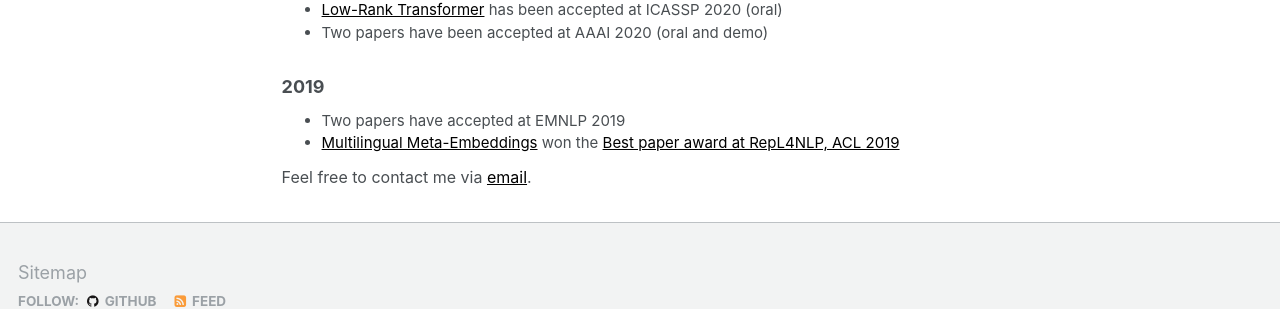
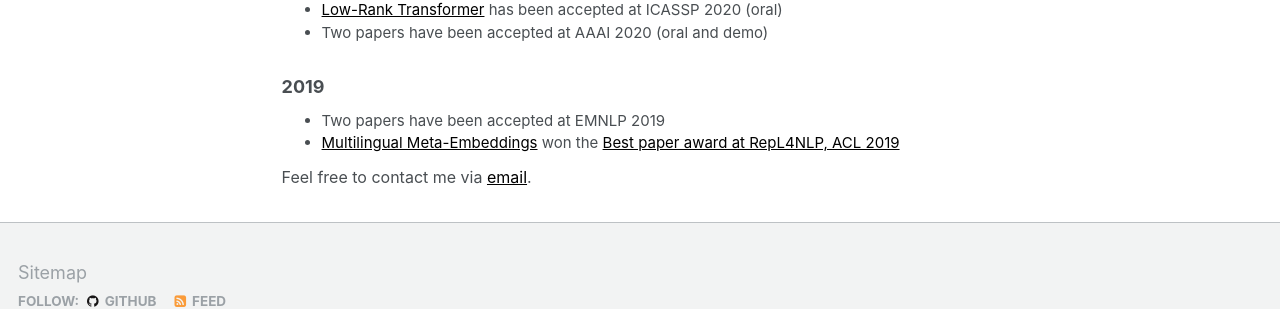
Before and after one commit to gentaiscool/gentaiscool.github.io, a Jekyll site: the page built from _pages/about.md, in a window 1280 px wide and 1112 px high. Shown: the part 734-1043 px from the top of the window. Built offline with Jekyll 4.4.1, drawn with Linux system fonts in a browser that asks for light colours; some web fonts are replaced.

Commit message:
update about page

```diff
--- a/_layouts/about.html
+++ b/_layouts/about.html
@@ -92,7 +92,7 @@ layout: default
       </ul>
       <h3>2019</h3>
       <ul style="line-height:100%; font-size:15px">
-        <li>Two papers have accepted at EMNLP 2019</li>
+        <li>Two papers have been accepted at EMNLP 2019</li>
         <li><a href="https://www.aclweb.org/anthology/W19-4320.pdf" style="color:#000000">Multilingual Meta-Embeddings</a> won the <a href="https://twitter.com/seb_ruder/status/1157318969977704448" style="color:#000000">Best paper award at RepL4NLP, ACL 2019</a></li>
         <!-- <li>Program Committee of <a href="https://www.humanizing-ai.com/program.html" style="color:#000000">Humanizing AI Workshop, IJCAI 2019</a></li> -->
       </ul>
```
